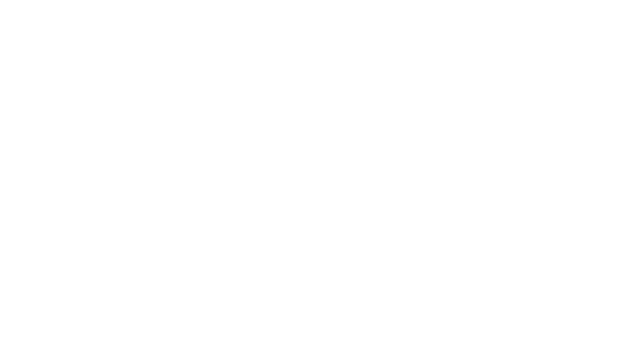
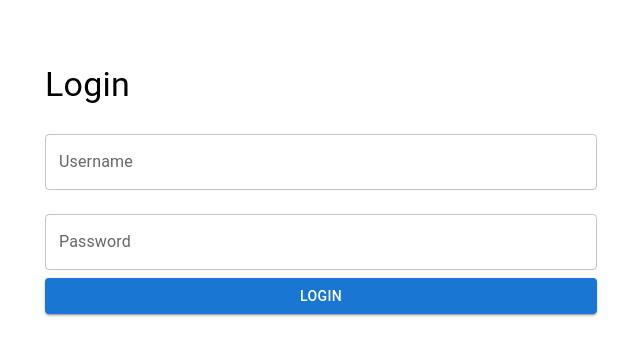
Before and after one commit to Chris-Horne-Deloitte/fraud-detector-frontend, a React (Create React App) app: page / in a window 1280 px wide. Before the commit this address had no page. Shown: the top 356 px of the page, without its empty margins (319-959 px from the left). Built offline with nearby package versions, Linux system fonts and the light colour scheme.

Commit message:
uncommented Login.js

```diff
--- a/src/App.js
+++ b/src/App.js
@@ -1,12 +1,12 @@
 import React from 'react';
 import { Routes, Route } from 'react-router-dom';
-// import Login from './Login';
+import Login from './Login';
 import FraudResultsTable from './components/FraudResultsTable'; // Import the component
 
 const App = () => {
   return (
     <Routes>
-      {/* <Route path="/" element={<Login />} /> */}
+      <Route path="/" element={<Login />} />
       <Route path="/dashboard" element={<FraudResultsTable />} /> Define the route
     </Routes>
   );
```
